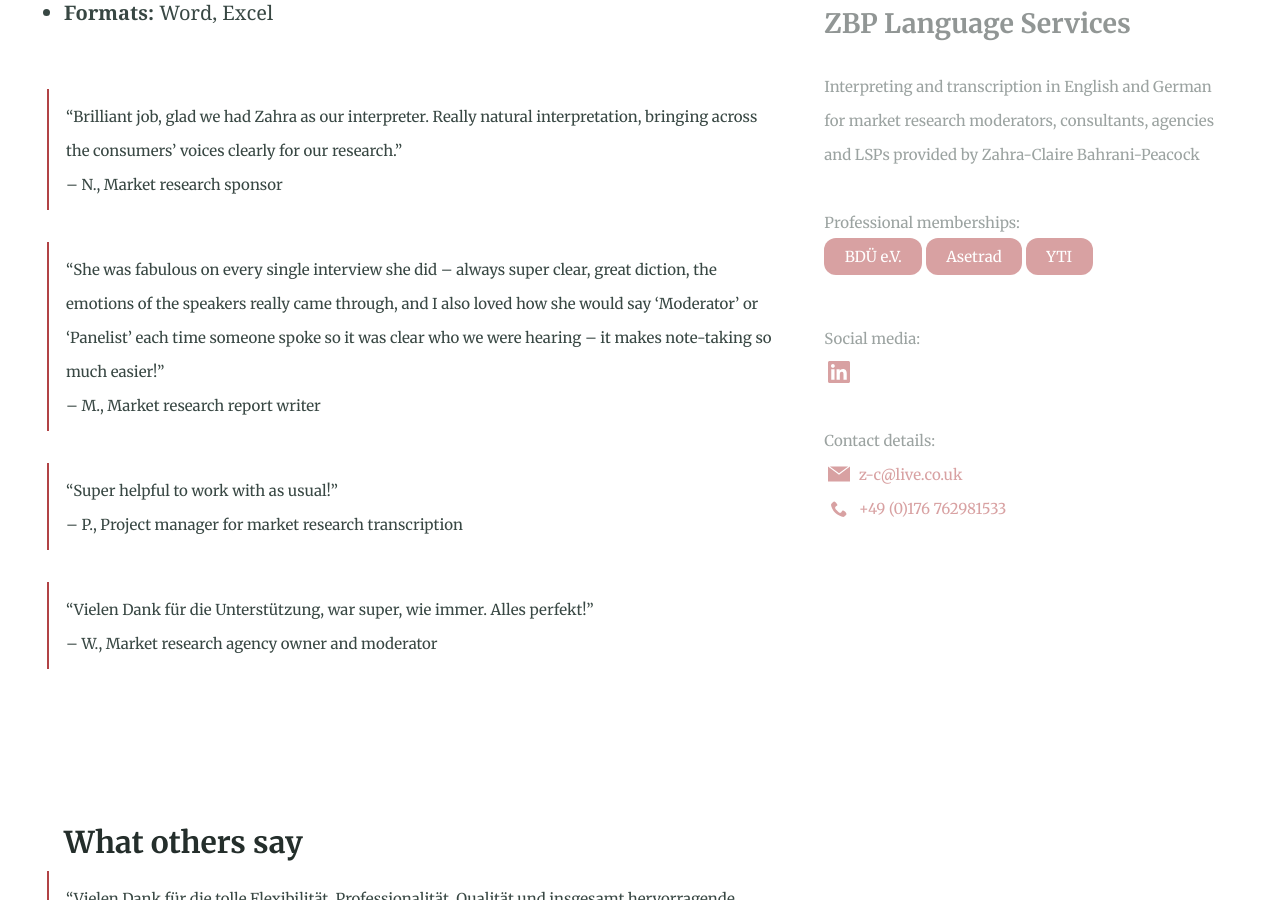
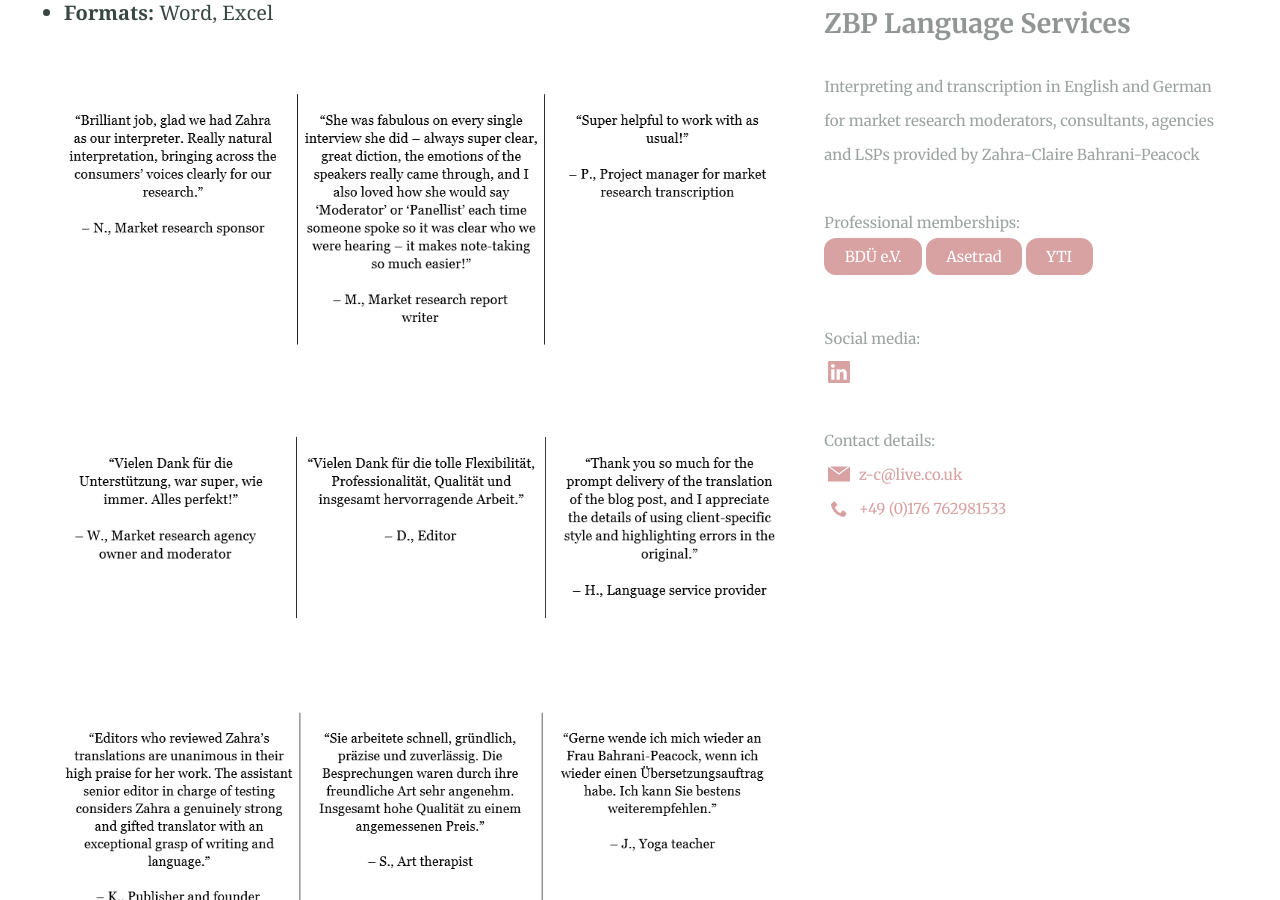
Before and after one commit to Website-2/zbp-language-services.github.io, a Jekyll site: the page built from services.md, in a window 1280 px wide and 900 px high, scrolled down 1654 px. Built offline with Jekyll 4.4.1, drawn with Linux system fonts in a browser that asks for light colours; some of the changed text lies outside the part shown.

Commit message:
Text update

```diff
--- a/services.md
+++ b/services.md
@@ -29,37 +29,12 @@ aside: true
 * **Formats:** Word, Excel
 <br><br>
 
-
-><small>"Brilliant job, glad we had Zahra as our interpreter. Really natural interpretation, bringing across the consumers' voices clearly for our research."<br>
-– N., Market research sponsor</small>
-
-><small>"She was fabulous on every single interview she did – always super clear, great diction, the emotions of the speakers really came through, and I also loved how she would say ‘Moderator’ or ‘Panelist’ each time someone spoke so it was clear who we were hearing – it makes note-taking so much easier!"<br>
-– M., Market research report writer</small>
-
-><small>"Super helpful to work with as usual!"<br>
-– P., Project manager for market research transcription</small>
-
-><small>"Vielen Dank für die Unterstützung, war super, wie immer. Alles perfekt!"<br>
-– W., Market research agency owner and moderator</small>
-
-<br><br>
-### What others say
-
-><small>"Vielen Dank für die tolle Flexibilität, Professionalität, Qualität und insgesamt hervorragende Arbeit."<br>
-– D., Editor</small>
-
-><small>"Thank you so much for the prompt delivery of the translation of the blog post, and I appreciate the details of using client-specific style and highlighting errors in the original."<br>
-– H., Language service provider</small>
-
-><small>"Editors who reviewed Zahra’s translations are unanimous in their high praise for her work. The assistant senior editor in charge of testing considers Zahra a genuinely strong and gifted translator with an exceptional grasp of writing and language."<br>
-– K., Publisher and founder</small>
-
-><small>"Sie arbeitete schnell, gründlich, präzise und zuverlässig. Die Besprechungen waren durch ihre freundliche Art sehr angenehm. Ingesamt hohe Qualität zu einem angemessen Preis."<br>
-– S., Art therapist</small>
-
-><small>"Gerne wende ich mich wieder an Frau Bahrani-Peacock, wenn ich wieder einen Übersetzungsauftrag habe. Ich kann Sie bestens weiterempfehlen."<br>
-– J., Yoga teacher</small>
-
+{% include figure.html image="/assets/Testimonials_services 1.png" position="center" %}
+<br>
+{% include figure.html image="/assets/Testimonials_services 2.png" position="center" %}
+<br>
+{% include figure.html image="/assets/Testimonials_services 3.png" position="center" %}
+<br>
 <br><br><br>
 <center>* * *</center>
 ><small>Are you looking for a native English interpreter or transcriber bilingual in German who will bring across all the details of what your German-language research participants are saying and also their personalities?<br>[➺ Then send me a message now and tell me about your project!](/contact/)</small>
```
Also changed, not shown: index.md (+2 -1 lines), assets/Testimonials_home page.png (renamed from assets/Testimonials.png), assets/Testimonials_services 1.png (added), assets/Testimonials_services 2.png (added), assets/Testimonials_services 3.png (added).
